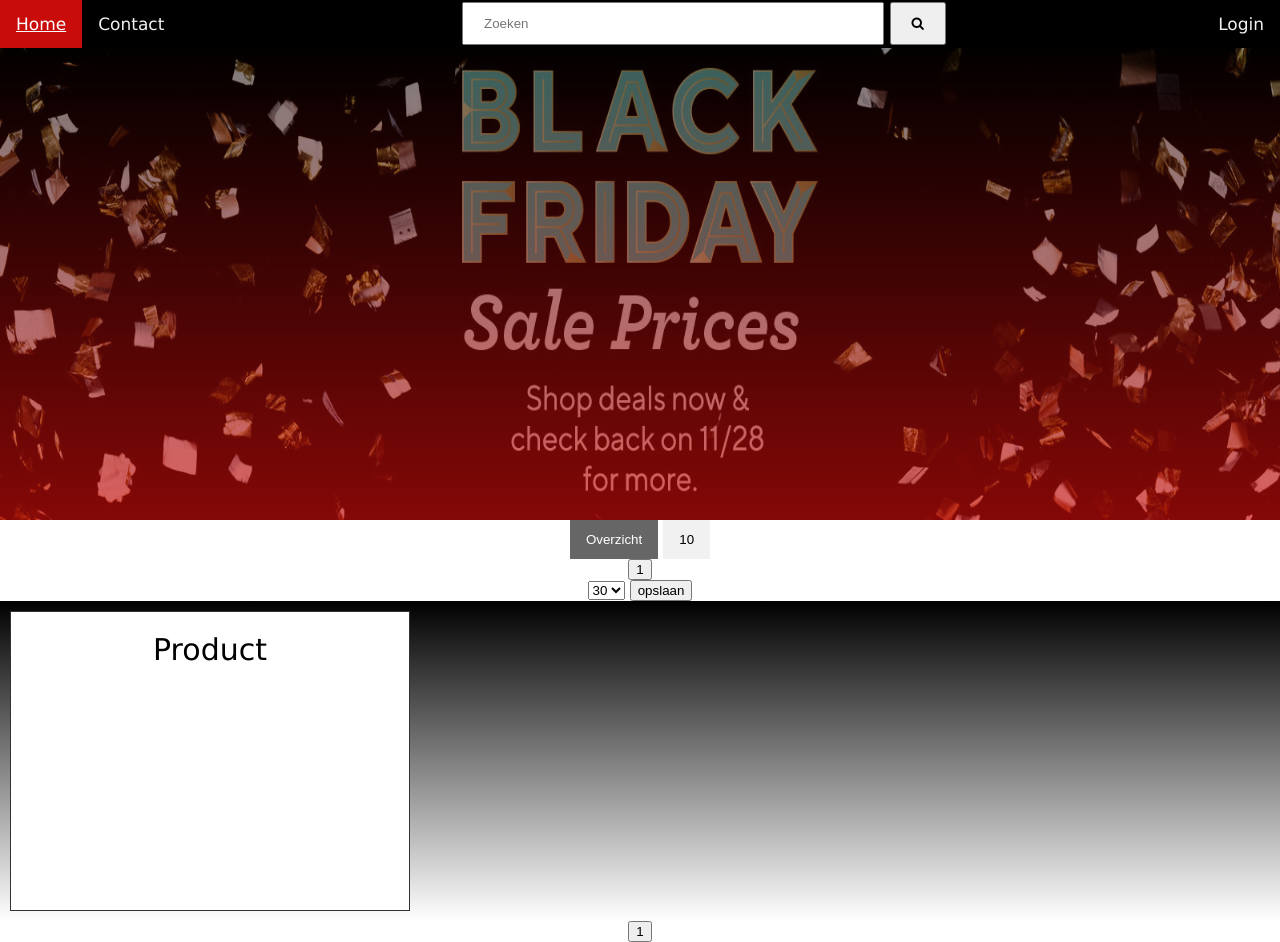
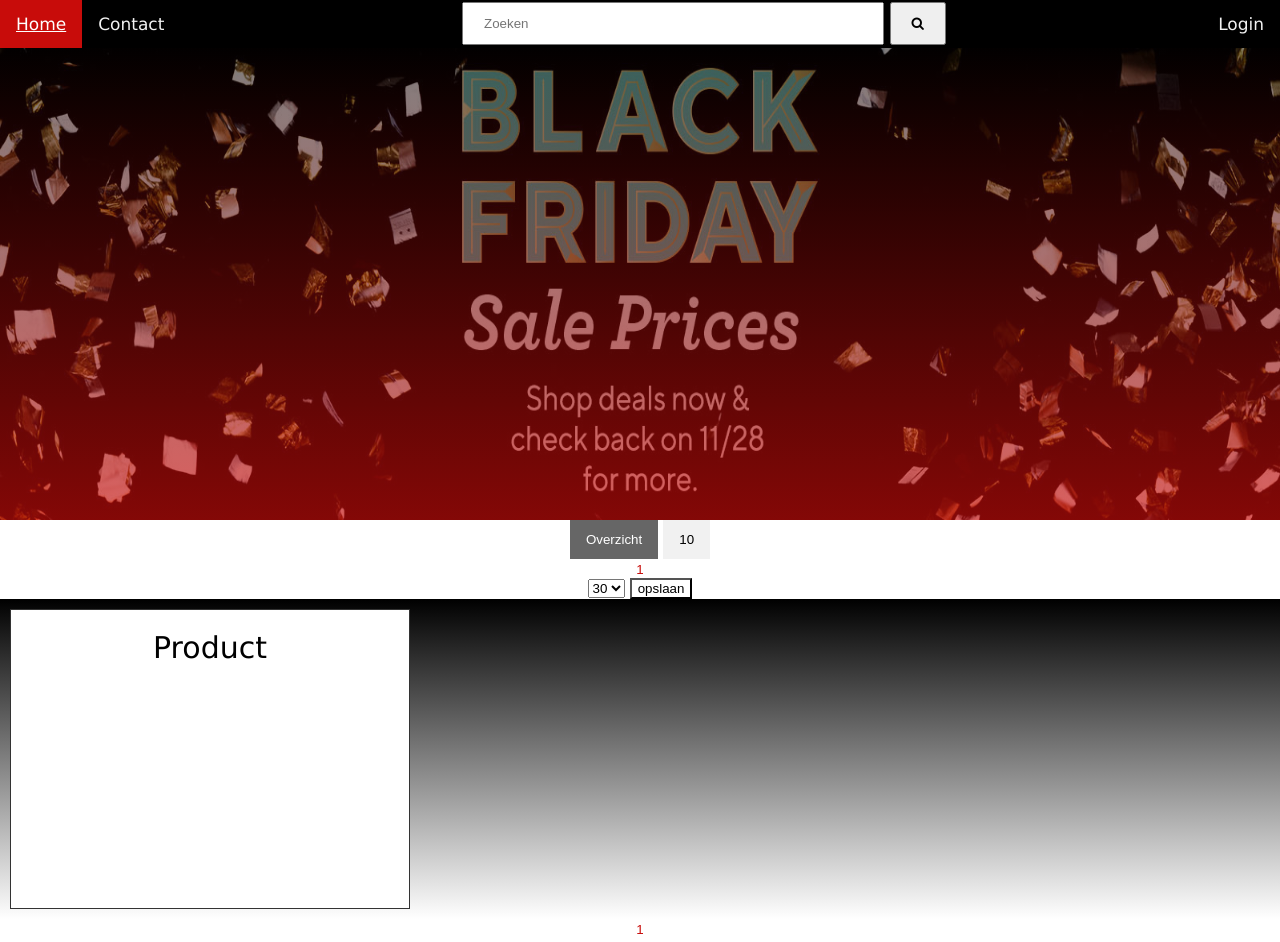
Before and after one commit to JosDUisterhout/wwi, a PHP site: page / in a window 1280 px wide. Run offline with PHP 8.4, Linux system fonts and the light colour scheme; tables that the repository leaves empty or names only in its code hold one stand-in row (values such as "Sample post"); data that the repository does not hold is empty.

Commit message:
styling knoppen

```diff
--- a/functies.php
+++ b/functies.php
@@ -68,7 +68,7 @@ function valideerZoeken($zoek){
 
     $validate = true;
     if(strpos($zoek, "'") !== false || strpos($zoek, "\\") !== false || strpos($zoek, ";") !== false){
-        print("voer iets fatsoenlijks in");
+        print("<h1 class='alert'>Uw product word niet door ons geleverd</h1>");
         $validate = false;
     }
     return $validate;
--- a/index.php
+++ b/index.php
@@ -31,6 +31,8 @@ else{
 
 </head>
 <body>
+
+
 <div id="zoek"  class="hero-image">
     <div class="hero-text">
         <h1>WWI</h1>
@@ -57,10 +59,11 @@ else{
     while($huidig < $aantal){
 
         $huidig++;
-        print("<button class='button' type='submit' name='paginaNummer[]' value='" . $huidig ."'>" . $huidig . "</button>");
+        print("<button class='pagina-buttons' type='submit' name='paginaNummer[]' value='" . $huidig ."'>" . $huidig . "</button>");
     }
 
     ?>
+
 </form>
 
 <form >
@@ -70,7 +73,7 @@ else{
         <option value="3"><?php print(90)?></option>
     </select>
 
-    <input name="aantal" value="opslaan" type="submit">
+    <input class= "pagina-submit" name="aantal" value="opslaan" type="submit">
 </form>
 
 <div class="grid-container">
@@ -87,14 +90,14 @@ else{
 <form id="nummering">
     <?php
 
-       $aantal = aantalPaginas(count($producten), $max);
-       $huidig = 0;
+    $aantal = aantalPaginas(count($producten), $max);
+    $huidig = 0;
 
-       while($huidig < $aantal){
+    while($huidig < $aantal){
 
-           $huidig++;
-           print("<button class='button' type='submit' name='paginaNummer[]' value='" . $huidig ."'>" . $huidig . "</button>");
-       }
+        $huidig++;
+        print("<button class='pagina-buttons' type='submit' name='paginaNummer[]' value='" . $huidig ."'>" . $huidig . "</button>");
+    }
 
     ?>
 </form>
--- a/stylesheet.css
+++ b/stylesheet.css
@@ -508,3 +508,20 @@ a{
 a:hover{
     text-decoration: underline;
 }
+
+.alert{
+    background-color:Tomato;
+    margin-top:48px;
+    margin-bottom:-40px;
+}
+.pagina-buttons{
+    background-color: rgba(0, 0, 0, 0);
+    border: rgba(0, 0, 0, 0);
+    color: #c80c0a;
+
+    margin-left: 10px;
+    margin-right: 10px;
+}
+.pagina-submit{
+    background-color:rgba(0, 0, 0, 0);
+}
```
